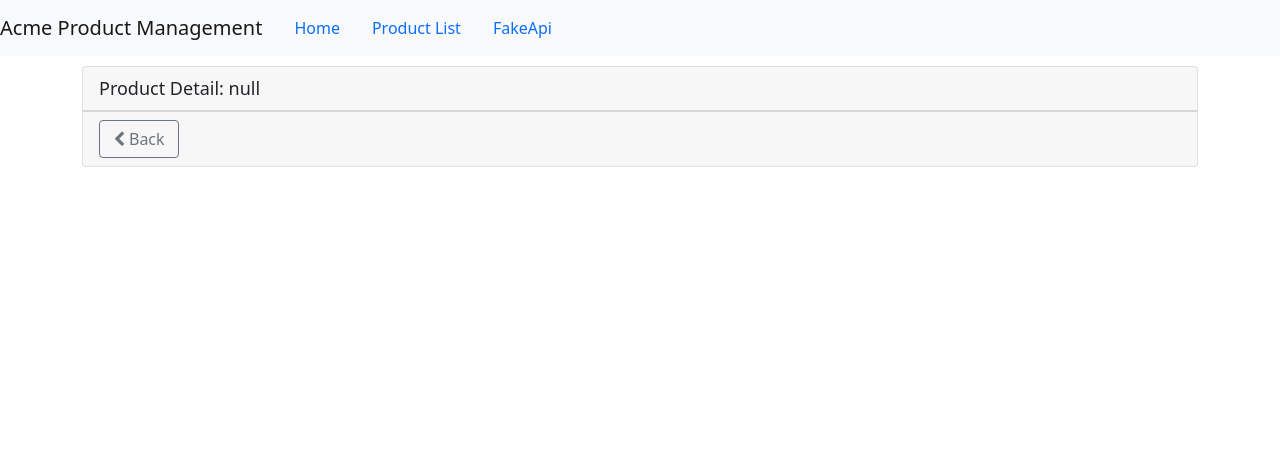
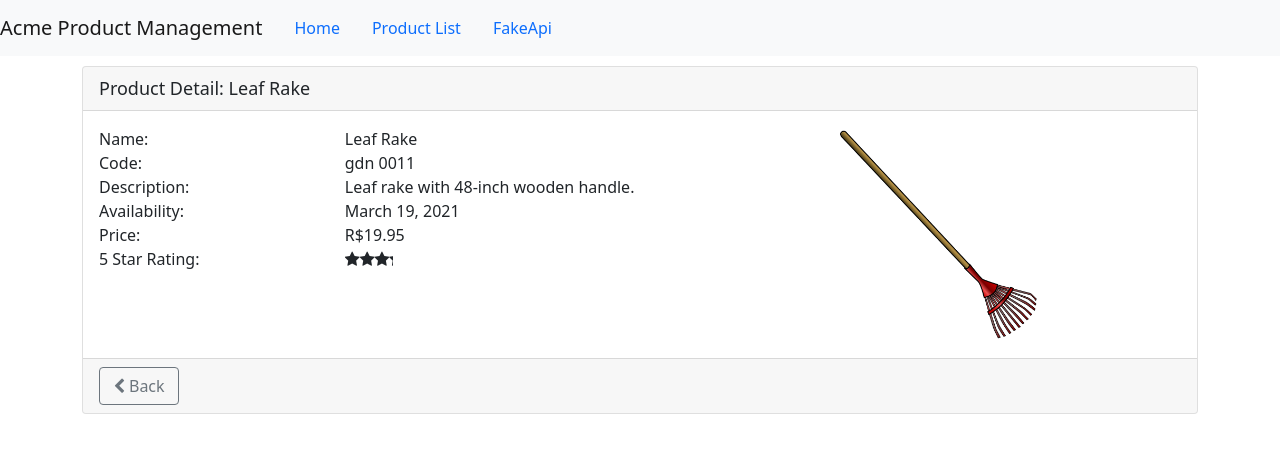
Before and after one commit to LeonardoVita/Angular-Course, an Angular app in the folder APM/: page /products/1 in a window 1280 px wide. Shown: the top 452 px of the page. Built offline with nearby package versions, Linux system fonts and the light colour scheme.

Commit message:
Product-detail by id

```diff
--- a/APM/src/app/products/product-detail.component.html
+++ b/APM/src/app/products/product-detail.component.html
@@ -2,6 +2,48 @@
     <div class="card-header">
         {{pageTitle + ": " + product?.productName}}
     </div>
+
+    <div class='card-body' *ngIf='product'>
+        <div class='row'>
+            <div class='col-md-8'>
+                <div class='row'>
+                    <div class='col-md-4'>Name:</div>
+                    <div class='col-md-8'>{{product.productName}}</div>
+                </div>
+                <div class='row'>
+                    <div class='col-md-4'>Code:</div>
+                    <div class='col-md-8'>{{product.productCode | lowercase | convertToSpaces: '-' : " "}}</div>
+                </div>
+                <div class='row'>
+                    <div class='col-md-4'>Description:</div>
+                    <div class='col-md-8'>{{product.description}}</div>
+                </div>
+                <div class='row'>
+                    <div class='col-md-4'>Availability:</div>
+                    <div class='col-md-8'>{{product.releaseDate}}</div>
+                </div>
+                <div class='row'>
+                    <div class='col-md-4'>Price:</div>
+                    <div class='col-md-8'>{{product.price | currency:'BRL':'symbol'}}</div>
+                </div>
+                <div class='row'>
+                    <div class='col-md-4'>5 Star Rating:</div>
+                    <div class='col-md-8'>
+                        <pm-star [rating]='product.starRating'>
+                        </pm-star>
+                    </div>
+                </div>
+            </div>
+            <div class='col-md-4'>
+                <img class='center-block img-responsive'
+                    [style.width.px]='200'
+                    [style.margin.px]='2'
+                    [src]='product.imageUrl'
+                    [title]='product.productName'>
+            </div>
+        </div>
+    </div>
+
     <div class="card-footer">
         <button class="btn btn-outline-secondary"
             style="width: 80px"
--- a/APM/src/app/products/product-detail.component.ts
+++ b/APM/src/app/products/product-detail.component.ts
@@ -1,6 +1,8 @@
 import { Component, OnInit } from '@angular/core';
 import { ActivatedRoute, Router } from '@angular/router';
+import { Subscription } from 'rxjs';
 import { IProduct } from './product';
+import { ProductService } from './product.service';
 
 @Component({
   templateUrl: './product-detail.component.html',
@@ -9,13 +11,20 @@ import { IProduct } from './product';
 export class ProductDetailComponent implements OnInit {
 
   pageTitle: string = "Product Detail"
-  product !: IProduct;
+  product: IProduct | undefined;
+  sub!: Subscription;
 
   constructor(private route: ActivatedRoute,
-              private router: Router) { }
+              private router: Router,
+              private productService: ProductService) { }
 
   ngOnInit(): void {
     const id = Number(this.route.snapshot.paramMap.get("id"));
+    this.sub = this.productService.getProducts().subscribe({
+      next: produtcs => {
+        this.product = produtcs.find((item)=> item.productId == id)
+      }
+    });
   }
 
   onBack(): void{
```
